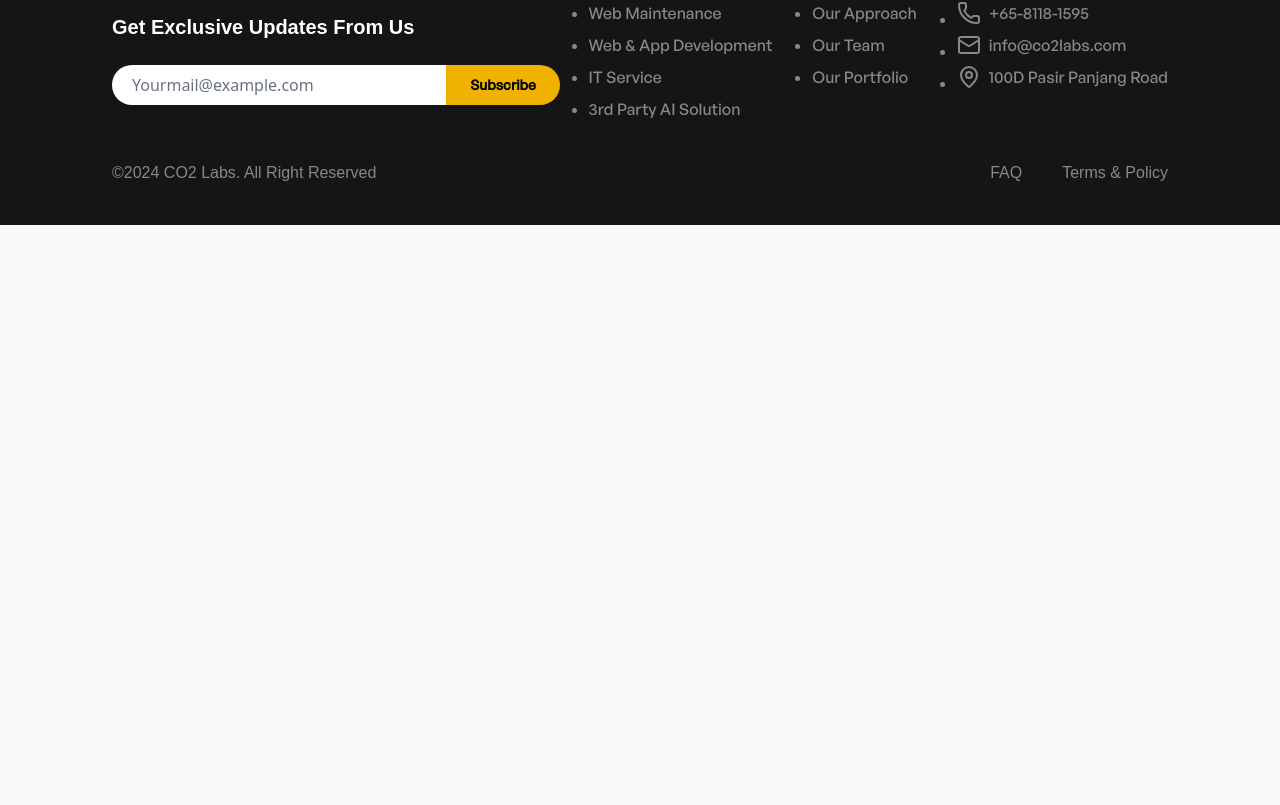
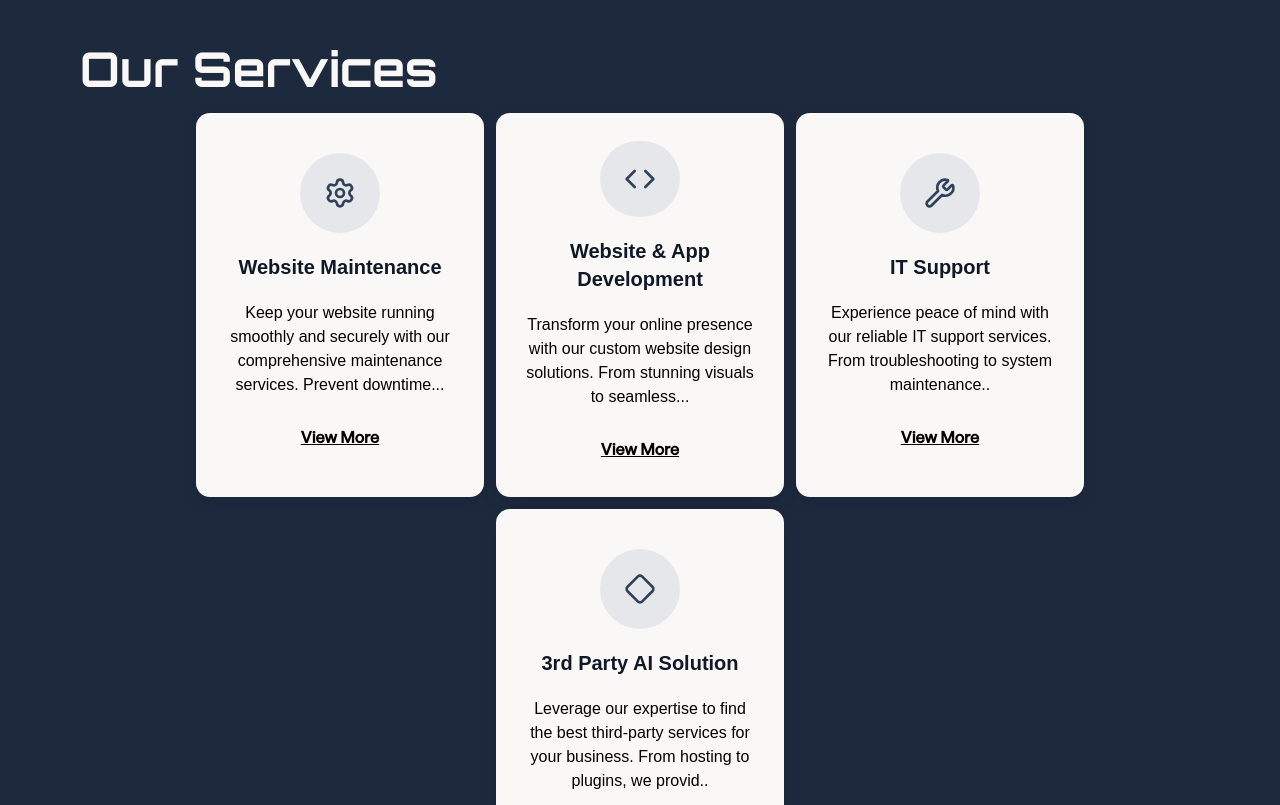
Before and after one commit to damar-glh/labsco2-clone, a React (Vite) app: page / in a window 1280 px wide. Shown: the part 915-1720 px from the top of the page. Before the commit the page ends 1140 px from the top, so only its background shows below. Built offline with nearby package versions, Linux system fonts and the light colour scheme.

Commit message:
feat: add hero and services sections with responsive design

```diff
--- /dev/null
+++ b/src/components/home/hero-section.tsx
@@ -0,0 +1,41 @@
+import backdrop from '@/assets/image/backdrop.png'
+import heroimg from '@/assets/image/heroimg.png'
+import { Button } from '@/components/ui/button'
+
+const heroSection = () => {
+  return (
+    <section className="w-full min-h-screen bg-bg-primary flex items-center justify-center relative overflow-hidden">
+      <div className="flex flex-col lg:flex-row items-center justify-between w-full gap-10 lg:gap-0">
+        <div className="flex-1 max-w-5xl order-2 lg:order-1 lg:w-2/3 text-left px-6 lg:px-28 lg:ml-0 ml-8">
+          <h1 className="sm:text-5xl text-3xl font-bold mb-4">Where Code Meets</h1>
+          <span className="bg-slate-800 text-bg-primary px-5 font-bold sm:text-5xl text-3xl font-family-heading">
+            Creativity
+          </span>
+          <p className="text-lg lg:text-xl my-5 leading-relaxed">
+            Harnessing the power of our Coding Collective to build solutions for your business
+            needs.
+          </p>
+          <Button
+            variant="default"
+            className="bg-slate-800 rounded-md py-2 px-4 font-medium font-family shadow-custom-drop cursor-pointer text-base hover:scale-110 transition-all hover:shadow-slate-600 hover:shadow-md">
+            Get a free consult
+          </Button>
+        </div>
+        <div className="flex-1 flex justify-center lg:justify-end order-1 lg:order-2 items-center w-full relative min-h-[300px] lg:min-h-[500px]">
+          <img
+            src={backdrop}
+            alt="Backdrop"
+            className="absolute right-0 w-2/3 sm:w-1/2 lg:w-[400px] object-cover object-right"
+          />
+          <img
+            src={heroimg}
+            alt="Heroimg"
+            className="lg:w-96 sm:w-1/2 w-2/3 absolute md:right-40 right-20 rounded-xl shadow-md"
+          />
+        </div>
+      </div>
+    </section>
+  )
+}
+
+export default heroSection
--- /dev/null
+++ b/src/components/home/service-card.tsx
@@ -0,0 +1,34 @@
+import type { LucideIcon } from 'lucide-react'
+import { Button } from '@/components/ui/button.tsx'
+
+interface ServiceCardProps {
+  icon: LucideIcon
+  title: string
+  description: string
+  link: string
+}
+
+const ServiceCard = ({ icon: IconComponent, title, description, link }: ServiceCardProps) => {
+  return (
+    <div className="h-96 w-72 bg-bg-primary rounded-xl p-7 shadow-custom-drop flex flex-col items-center justify-center">
+      <div className="w-20 h-20 bg-gray-200 rounded-full flex items-center justify-center mb-5">
+        <IconComponent className="w-8 h-8 text-slate-700" />
+      </div>
+      <div className="flex flex-col items-center justify-center">
+        <h5 className="text-xl text-center font-semibold text-gray-900 font-family">{title}</h5>
+        <p className="text-base font-medium my-5 text-center font-family">{description}</p>
+        <Button type="button" className="bg-transparent">
+          <a
+            href={link}
+            target="_blank"
+            rel="noopener noreferrer"
+            className="font-semibold text-base hover:text-blue-900 text-black transition-colors underline">
+            {link}
+          </a>
+        </Button>
+      </div>
+    </div>
+  )
+}
+
+export default ServiceCard
--- /dev/null
+++ b/src/components/home/services-section.tsx
@@ -0,0 +1,27 @@
+import ServiceCard from '@/components/home/service-card.tsx'
+import servicesData from '@/data/services-data'
+
+const ServicesSection = () => {
+  return (
+    <section className="bg-slate-800 flex items-center justify-center py-20 lg:py-40 w-full mx-auto">
+      <div className="max-w-8xl flex flex-col gap-5 px-6 lg:px-12 xl:px-20">
+        <h2 className="text-5xl font-bold sm:text-center xl:text-left text-bg-primary">
+          Our Services
+        </h2>
+        <div className="flex flex-wrap gap-3 justify-center">
+          {servicesData.map((service) => (
+            <ServiceCard
+              key={service.title}
+              icon={service.icon}
+              title={service.title}
+              description={service.description}
+              link={service.link}
+            />
+          ))}
+        </div>
+      </div>
+    </section>
+  )
+}
+
+export default ServicesSection
--- /dev/null
+++ b/src/data/services-data.ts
@@ -0,0 +1,34 @@
+import { Code, Diamond, Settings, Wrench } from 'lucide-react'
+
+const servicesData = [
+  {
+    icon: Settings,
+    title: 'Website Maintenance',
+    description:
+      'Keep your website running smoothly and securely with our comprehensive maintenance services. Prevent downtime...',
+    link: 'View More',
+  },
+  {
+    icon: Code,
+    title: 'Website & App Development',
+    description:
+      'Transform your online presence with our custom website design solutions. From stunning visuals to seamless...',
+    link: 'View More',
+  },
+  {
+    icon: Wrench,
+    title: 'IT Support',
+    description:
+      'Experience peace of mind with our reliable IT support services. From troubleshooting to system maintenance..',
+    link: 'View More',
+  },
+  {
+    icon: Diamond,
+    title: '3rd Party AI Solution',
+    description:
+      'Leverage our expertise to find the best third-party services for your business. From hosting to plugins, we provid..',
+    link: 'View More',
+  },
+]
+
+export default servicesData
--- a/src/pages/home.tsx
+++ b/src/pages/home.tsx
@@ -1,40 +1,12 @@
-import backdrop from '@/assets/image/backdrop.png'
-import heroimg from '@/assets/image/heroimg.png'
-import { Button } from '@/components/ui/button'
+import HeroSection from '@/components/home/hero-section.tsx'
+import ServicesSection from '@/components/home/services-section.tsx'
 
 const Home = () => {
   return (
-    <div className="w-full min-h-screen bg-bg-primary flex items-center justify-center relative overflow-hidden">
-      <div className="flex flex-col lg:flex-row items-center justify-between w-full gap-10 lg:gap-0">
-        <div className="flex-1 max-w-3xl order-2 lg:order-1 lg:w-2/3 text-left px-6 lg:px-28 lg:ml-0 ml-8">
-          <h1 className="sm:text-5xl text-3xl font-bold mb-4">Where Code Meets</h1>
-          <span className="bg-slate-800 text-bg-primary px-5 font-bold sm:text-5xl text-3xl font-family-heading">
-            Creativity
-          </span>
-          <p className="text-lg lg:text-xl my-5 leading-relaxed">
-            Harnessing the power of our Coding Collective to build solutions for your business
-            needs.
-          </p>
-          <Button
-            variant="default"
-            className="bg-slate-800 rounded-md py-2 px-4 font-medium font-family shadow-custom-drop cursor-pointer text-base hover:scale-110 transition-all hover:shadow-slate-600 hover:shadow-md">
-            Get a free consult
-          </Button>
-        </div>
-        <div className="flex-1 flex justify-center lg:justify-end order-1 lg:order-2 items-center w-full relative min-h-[300px] lg:min-h-[500px]">
-          <img
-            src={backdrop}
-            alt="Backdrop"
-            className="absolute right-0 w-2/3 sm:w-1/2 lg:w-[400px] object-cover object-right"
-          />
-          <img
-            src={heroimg}
-            alt="Heroimg"
-            className="lg:w-96 sm:w-1/2 w-2/3 absolute md:right-40 right-20 rounded-xl shadow-md"
-          />
-        </div>
-      </div>
-    </div>
+    <>
+      <HeroSection />
+      <ServicesSection />
+    </>
   )
 }
 
```
